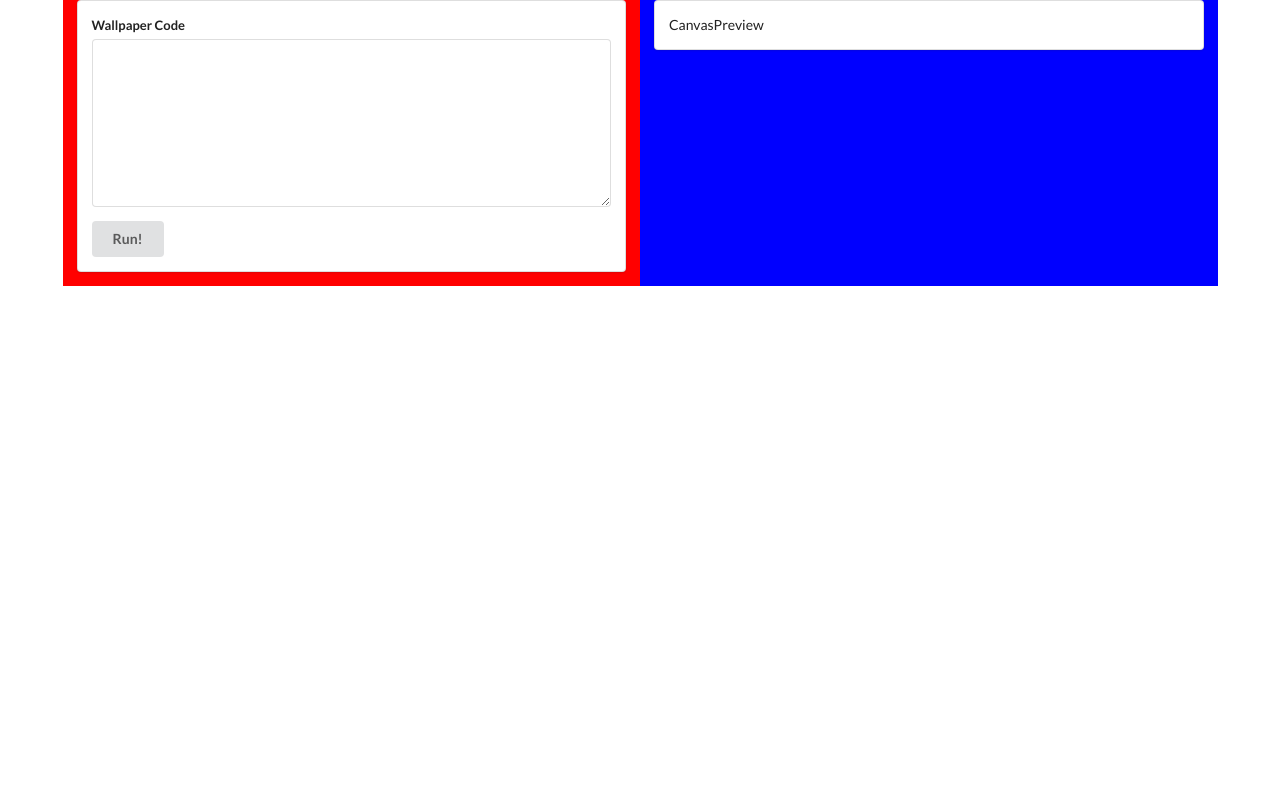
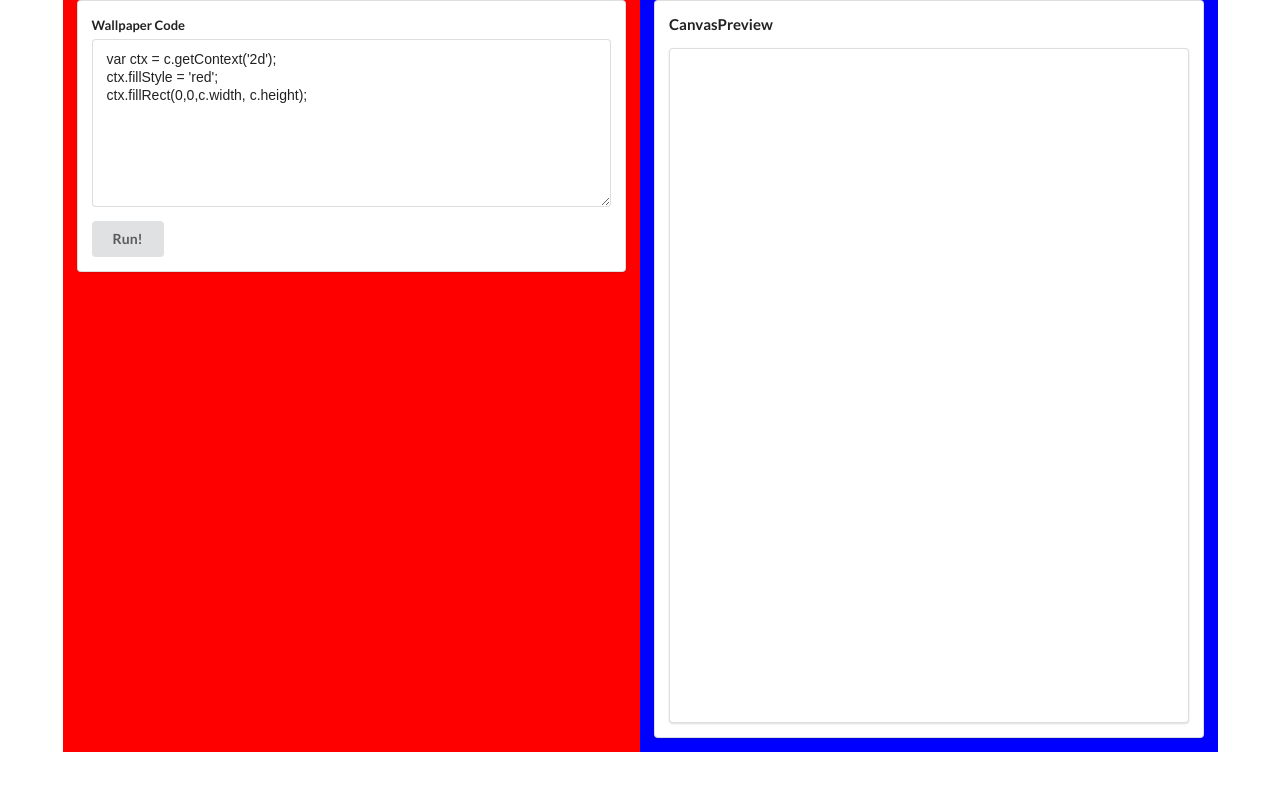
Before and after one commit to hdmi/Wallpaper-Code-Editor, a React (Create React App) app: page / in a window 1280 px wide. Shown: the top 790 px of the page. Built offline with nearby package versions, Linux system fonts and the light colour scheme.

Commit message:
Editor and canvas preview connected and working

```diff
--- a/src/components/App.js
+++ b/src/components/App.js
@@ -3,21 +3,29 @@ import CodeEditor from './CodeEditor';
 import CanvasPreview from './CanvasPreview';
 
 
-function App() {
+class App extends React.Component {
+
+  constructor(props) {
+    super(props)
+    this.canvasRef = React.createRef();
+  }
+
+  render() {
     return (
         <div className="ui container grid">
           <div className="eight wide column" style={{backgroundColor:'red'}}>
             <div className="ui segment">
-          <CodeEditor />
+              <CodeEditor canvasRef={this.canvasRef}/>
             </div>
           </div>
           <div className="eight wide column" style={{backgroundColor:'blue'}}>
             <div className="ui segment">
-          <CanvasPreview />
+              <CanvasPreview canvasRef={this.canvasRef}/>
             </div>
           </div>
         </div>
     );
   }
+}
 
 export default App;
--- a/src/components/CanvasPreview.js
+++ b/src/components/CanvasPreview.js
@@ -1,11 +1,22 @@
 import React from 'react';
+import canvas from 'canvas';
 
 class CanvasPreview extends React.Component {
 
+  constructor(props) {
+    super(props);
+    this.state = {height: 1920, width: 1080, ratio: 1/3, imgBlob: null };
+  }
+
   render() {
+    const {height, width, ratio} = this.state;
+
     return (
       <div>
-        CanvasPreview
+        <h4>CanvasPreview</h4>
+        <div className="ui center aligned segment">
+          <canvas height={height*ratio} width={width*ratio} ref={this.props.canvasRef}/>
+        </div>
       </div>
     );
   }
--- a/src/components/CodeEditor.js
+++ b/src/components/CodeEditor.js
@@ -4,21 +4,27 @@ class CodeEditor extends React.Component {
 
   constructor(props) {
     super(props);
-    this.state = { code: '' };
+    this.state = { code: 'var ctx = c.getContext(\'2d\');\nctx.fillStyle = \'red\';\nctx.fillRect(0,0,c.width, c.height);' };
     this.codeRef = React.createRef();
   }
 
-  clientRunJS(code){
-    return Function('"use strict";return (' + code + ')')();
+  clientRunJS(code, canvasRef){
+    return Function('"use strict";return function(c){' + code + '}', )()(canvasRef.current);
   }
 
   onClickRun = () => {
     this.setState({code: this.codeRef.current.value})
-    //new Function(this.codeRef.current.value)()
     try {
-        this.clientRunJS(this.codeRef.current.value);
-    } catch{alert('Error evaluating the code')}
+        this.clearCanvas();
+        this.clientRunJS(this.codeRef.current.value, this.props.canvasRef);
+    } catch(err){alert(err)}
+    console.log('code', this.codeRef.current.value);
+  }
 
+  clearCanvas() {
+    const canvas = this.props.canvasRef.current;
+    //"Changing" the canvas size resets the canvas (clearRect maintains ctx preferences so is not desirable)
+    canvas.width = canvas.width;
   }
 
   render() {
@@ -27,7 +33,7 @@ class CodeEditor extends React.Component {
         <form className="ui form" onSubmit={e => e.preventDefault()}>
           <div className="field">
             <label>Wallpaper Code</label>
-            <textarea ref={this.codeRef}/>
+            <textarea ref={this.codeRef} value={this.state.code}/>
           </div>
           <div className="field">
             <button className="ui button white" onClick={() => this.onClickRun()}>Run!</button>
```
Lines whose indentation alone changed are shown as unchanged.
